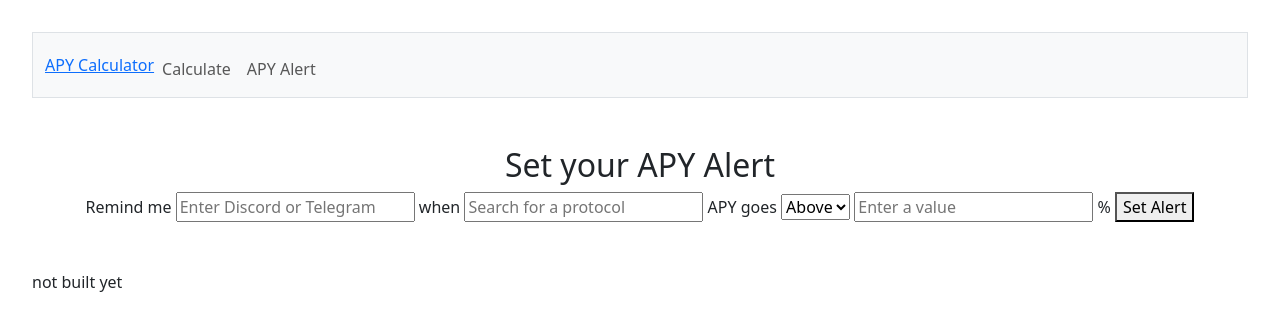
After one commit to ooharuuwu/multichain-dashboard, a Flask app: page /alert in a window 1280 px wide. The commit adds this page. Shown: the top 331 px of the page. Run offline with Flask 3, Linux system fonts and the light colour scheme.

Commit message:
alert page created

```diff
--- a/app.py
+++ b/app.py
@@ -128,6 +128,14 @@ def graph_data(pool_id):
 
 
 
+@app.route("/alert", methods=["GET", "POST"])
+def alert():
+
+
+    return render_template("alert.html")
+
+
+
 def blocks(chain):
 
     pools = []
--- /dev/null
+++ b/templates/alert.html
@@ -0,0 +1,30 @@
+{% extends "layout.html" %}
+
+{% block title %}
+  APY Alert
+{% endblock %}
+
+{% block main %}
+    <h2>Set your APY Alert </h2>
+
+    <label for="contact">Remind me </label>
+    <input type="text" id="contact" name="contact" placeholder="Enter Discord or Telegram" />
+
+    <label for="protocol"> when </label>
+    <input type="text" id="protocol" name="protocol" placeholder="Search for a protocol" list = "protocols" />
+    <datalist id = "protocols">
+        {% for pool in protocols %}
+        <option value="{{ pool['pool']}}">{{pool['project']}} | {{pool['symbol']}} : {{ "%.2f"|format(pool['apy']) }} %</option>
+        {% endfor %}
+    </datalist>
+
+    <label for ="condition"> APY goes</label>
+    <select id = "condition" name = "condition">
+        <option value = "above">Above</option>
+        <option value = "below">Below</option>
+    </select>
+
+    <input type ="number" name = "threshold" placeholder="Enter a value" min="0" /> %
+
+    <button type ="submit">Set Alert</button>
+{% endblock %}
--- a/templates/layout.html
+++ b/templates/layout.html
@@ -22,6 +22,7 @@
                 <div class="collapse navbar-collapse" id="navbar">
                         <ul class="navbar-nav me-auto mt-2">
                             <li class="nav-item"><a class="nav-link" href="/calculate">Calculate</a></li>
+                            <li class="nav-item"><a class="nav-link" href="/alert">APY Alert</a></li>
                         </ul>
                 </div>
             </div>
```
